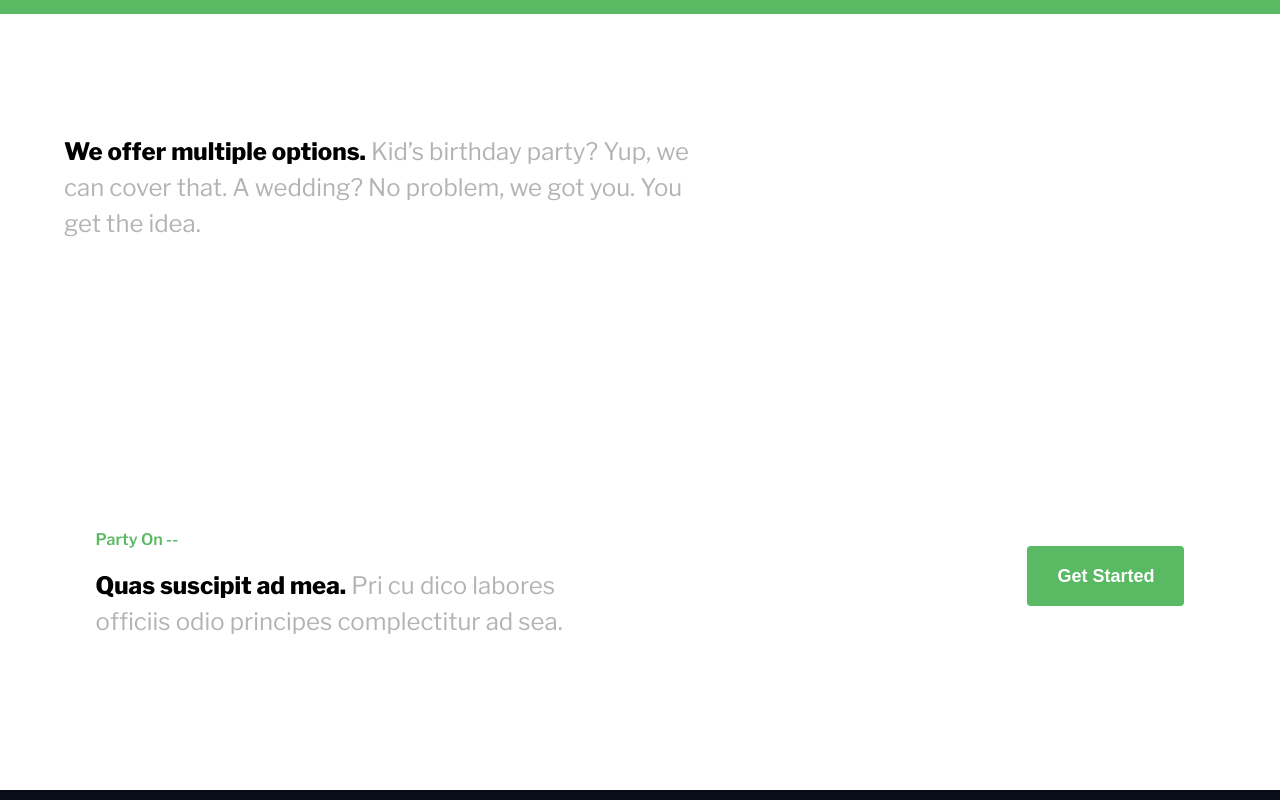
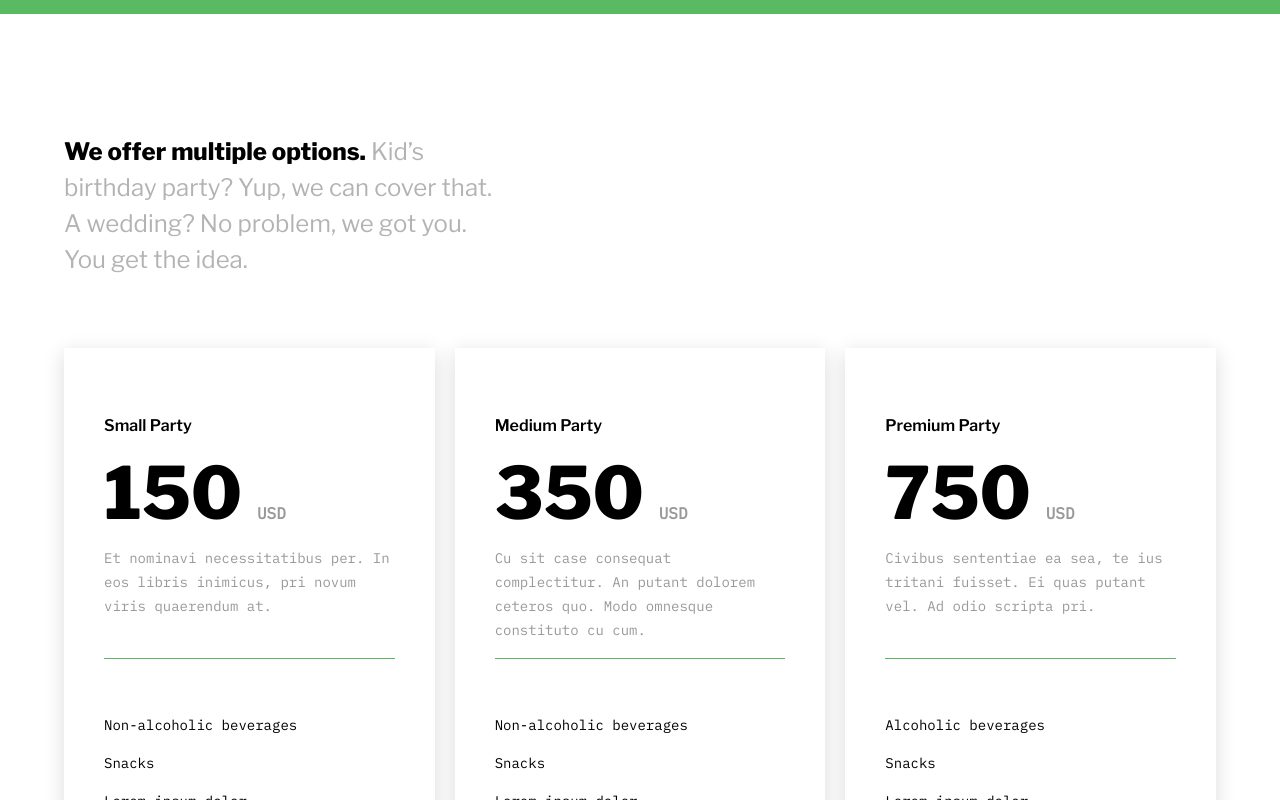
Before and after one commit to cey-t/catering-website, a React (Create React App) app: page /pricing in a window 1280 px wide. Shown: the part 700-1500 px from the top of the page. Built offline with nearby package versions, Linux system fonts and the light colour scheme.

Commit message:
pricing box containers created

```diff
--- a/src/components/PricingBox/PricingBox.js
+++ b/src/components/PricingBox/PricingBox.js
@@ -1,17 +1,17 @@
 import styles from "./PricingBox.module.scss";
-const PricingBox = ({ type, price, content, contains }) => {
+const PricingBox = ({ type, price, content, contains, borderStyle }) => {
   return (
     <section className={styles.pricingBoxContainer}>
       <div className={styles.header}>
         <h3 className={styles.partyType}>{type} Party</h3>
         <h1 className={styles.priceText}>
-          {price} <span>USD</span>
+          {price} <span className={styles.currency}> USD</span>
         </h1>
         <p className={styles.contentText}>{content}</p>
       </div>
-      <div className={styles.border}></div>
+      <div className={borderStyle}></div>
       <div className={styles.features}>
-        <p>{contains}</p>
+        <p className={styles.containsText}>{contains}</p>
       </div>
     </section>
   );
--- a/src/components/PricingBox/PricingBox.module.scss
+++ b/src/components/PricingBox/PricingBox.module.scss
@@ -2,4 +2,38 @@
   display: flex;
   flex-direction: column;
   gap: 40px;
+  box-shadow: 0 5px 20px 0 rgb(0 0 0 / 14%);
+  padding: 50px 40px 40px;
+  .partyType {
+    font-weight: 600;
+    font-size: 16px;
+    line-height: 24px;
+    color: #000000;
+  }
+  .priceText {
+    font-size: 72px;
+    line-height: 78px;
+    color: #000000;
+    margin: 0;
+  }
+  .currency {
+    font-size: 16px;
+    line-height: 26px;
+    color: #999999;
+    font-family: "IBM Plex Mono", monospace;
+  }
+  .contentText {
+    font-size: 14px;
+    line-height: 24px;
+    color: #999999;
+    font-family: "IBM Plex Mono", monospace;
+  }
+  .header {
+    height: 210px;
+  }
+  .containsText {
+    font-size: 14px;
+    line-height: 24px;
+    font-family: "IBM Plex Mono", monospace;
+  }
 }
--- a/src/pages/Pricing/PricingInfo/PricingInfo.js
+++ b/src/pages/Pricing/PricingInfo/PricingInfo.js
@@ -1,12 +1,31 @@
 import styles from "./PricingInfo.module.scss";
 import ContextBox from "components/ContextBox/ContextBox";
+import { Pricing } from "utils/data/pricing";
+import PricingBox from "components/PricingBox/PricingBox";
 const PricingInfo = () => {
   return (
     <section className={styles.pricingInfoRoot}>
       <ContextBox
         span="We offer multiple options."
         text="Kid’s birthday party? Yup, we can cover that. A wedding? No problem, we got you. You get the idea."
+        className={styles.contextBox}
       />
+      <div className={styles.pricingInformationBox}>
+        {Pricing.map((catering) => {
+          const cateringContains = catering.contains.map((item) => (
+            <p>{item}</p>
+          ));
+          return (
+            <PricingBox
+              type={catering.type}
+              price={catering.price}
+              content={catering.content}
+              borderStyle={styles.border}
+              contains={cateringContains}
+            />
+          );
+        })}
+      </div>
     </section>
   );
 };
--- a/src/pages/Pricing/PricingInfo/PricingInfo.module.scss
+++ b/src/pages/Pricing/PricingInfo/PricingInfo.module.scss
@@ -2,4 +2,20 @@
   width: 90%;
   margin: auto;
   padding: 120px 0;
+  display: flex;
+  flex-direction: column;
+  gap: 70px;
+  .contextBox {
+    width: 70%;
+  }
+  .pricingInformationBox {
+    display: grid;
+    grid-template-columns: repeat(auto-fit, minmax(300px, 1fr));
+    gap: 20px;
+  }
+  .border {
+    border-bottom: 1px solid #5ab963;
+    width: 100%;
+    height: 10px;
+  }
 }
--- a/src/utils/data/pricing.js
+++ b/src/utils/data/pricing.js
@@ -1,4 +1,4 @@
-export default pricing = [
+export const Pricing = [
   {
     type: "Small",
     price: "150",
```
